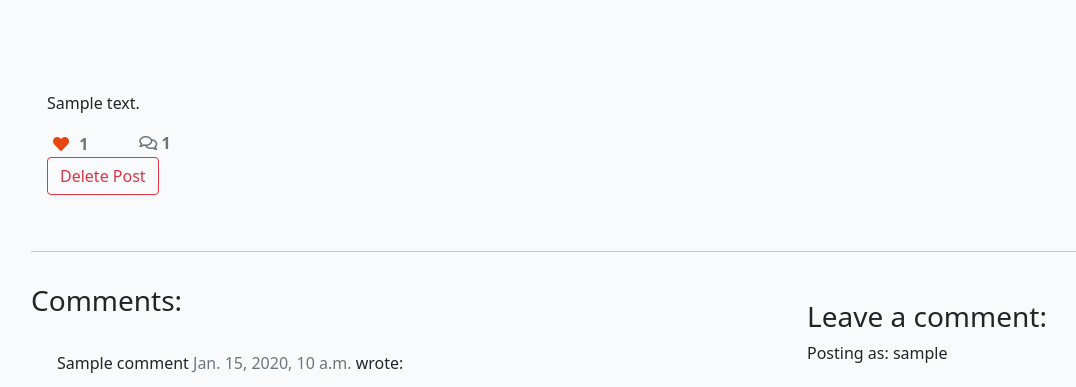
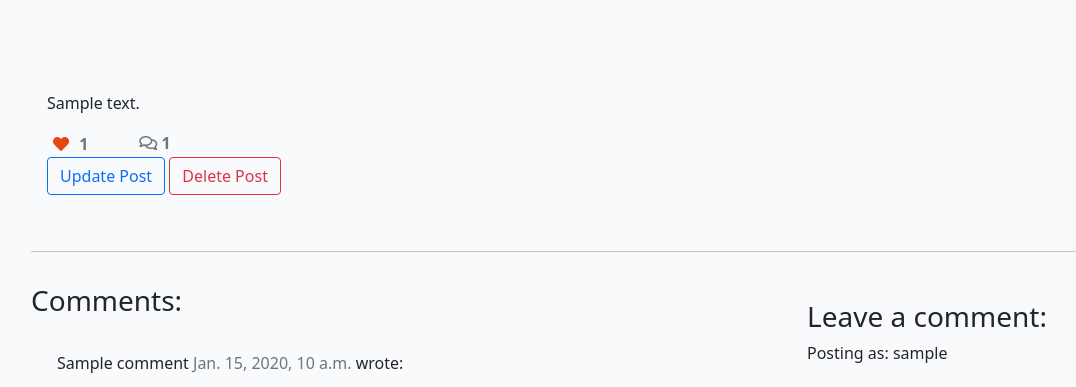
Before and after one commit to Zaurtime/mbaforceo, a Django app: a page that uses mba/templates/post_detail.html in a window 1280 px wide. Shown: the part 281-668 px from the top of the page, without its empty margins (51-1127 px from the left). Run offline with Django 3.2, Linux system fonts and the light colour scheme; a user stored in the database is signed in; tables that the repository leaves empty hold one stand-in row (values such as "Sample post"); some libraries are stand-ins or nearby versions.

Commit message:
Fix update function form

```diff
--- a/mba/templates/index.html
+++ b/mba/templates/index.html
@@ -4,6 +4,7 @@
 
 <div class="container-fluid">
     <a href="{% url 'add_product' %}" class="btn btn-dark">Add Course for Student</a>
+
     <div class="row">
 
         <!-- Blog Entries Column -->
--- a/mba/templates/post_detail.html
+++ b/mba/templates/post_detail.html
@@ -61,10 +61,12 @@
                     </div>
                     <div>
                         {% if post.author == request.user %}
-
-                        <a href="{% url 'product_delete' post.slug %}"><button type="button" class="btn btn-outline-danger text-font">Delete Post</button></a>
+                        <a href="{% url 'post_update' post.slug %}"><button type="button" class="btn btn-outline-primary text-font">Update Post</button></a>
+                        <a href="{% url 'post_delete' post.slug %}"><button type="button" class="btn btn-outline-danger text-font">Delete Post</button></a>
                         {% endif %}
                     </div>
+
+
                 </div>
             </div>
         </div>
--- a/mba/urls.py
+++ b/mba/urls.py
@@ -7,7 +7,7 @@ urlpatterns = [
     path('post_detail/<slug:slug>', views.PostDetail.as_view(), name='post_detail'),
     path('like/<slug:slug>', views.PostLike.as_view(), name='post_like'),
     path('add_product/', views.add_product, name='add_product'),
-    path('product-delete/<str:slug>/', views.delete_product, name='product_delete'),
-    path('product-update/<str:slug>/', views.update_product, name='product_update'),
+    path('post-delete/<str:slug>/', views.delete_product, name='post_delete'),
+    path('post-update/<str:slug>/', views.update_product, name='post_update'),
     path('post/', views.Post, name='post'),
 ]
--- a/mba/views.py
+++ b/mba/views.py
@@ -2,8 +2,9 @@ from django.shortcuts import render, get_object_or_404, reverse, redirect
 from django.views import generic, View
 from django.http import HttpResponseRedirect
 from .models import Post
-from .forms import CommentForm
+from .forms import CommentForm, UpdateForm
 from .forms import PostForm
+from .forms import UpdateForm
 from django.contrib.auth.decorators import login_required
 from django.contrib import messages
 
@@ -118,15 +119,15 @@ def delete_product(request, slug):
 def update_product(request, slug):
     post = get_object_or_404(Post, slug=slug, author=request.user)
     if request.method == 'POST':
-        form = PostUpdateForm(request.POST, request.FILES, isinstance=post)
+        form = UpdateForm(request.POST, request.FILES, instance=post)
         if form.is_valid():
-           form.save()
-        messages.info(request, "The post have been updated")
-        return redirect('home')
+            form.save()
+            messages.info(request, "The post have been updated")
+            return redirect('home')
     else:
-        form = PostUpdateForm(isinstance=post)
+        form = UpdateForm(instance=post)
     context = {
         'post': post,
-        'form' : form
+        'form': form
     }
     return render(request, 'update_product.html', context)
```
Also changed, not shown: mba/templates/update_product.html (+17 -0 lines).
